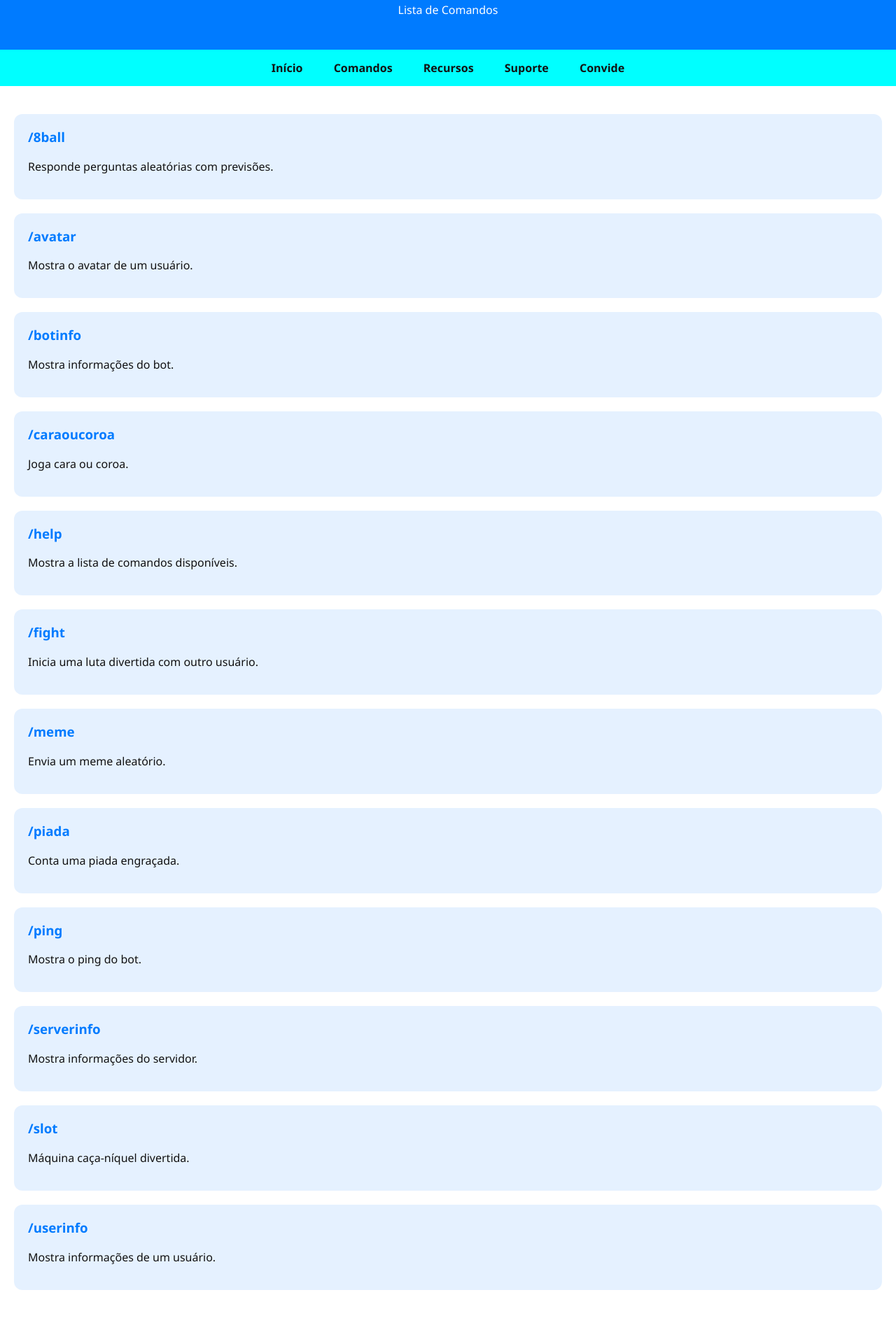
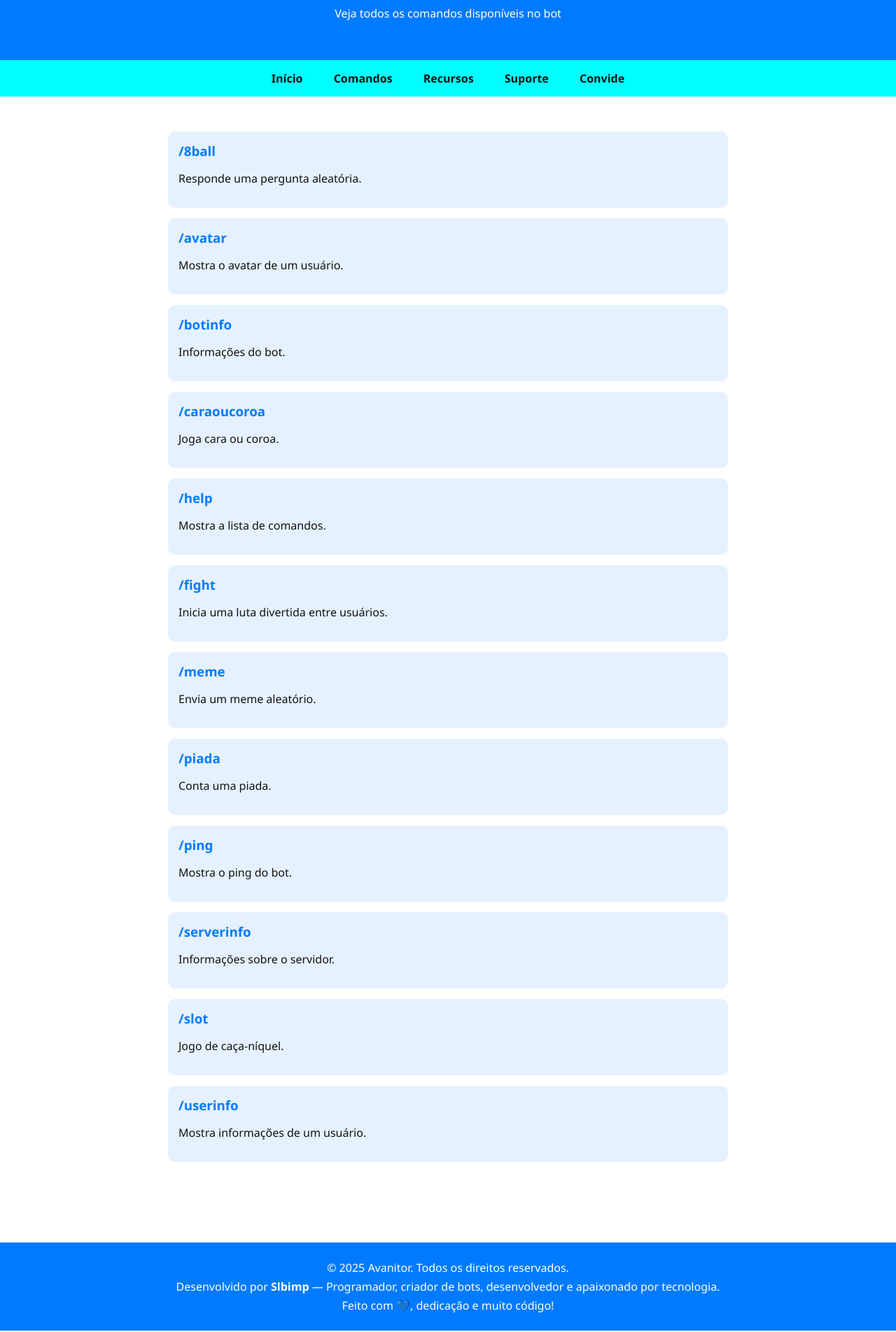
Before and after one commit to Sldark23/avanitor-bot, a plain HTML site: page comandos.html in a window 1280 px wide. Shown: the part 113-2017 px from the top of the page at 70% size. Drawn offline with Linux system fonts and the light colour scheme.

Commit message:
Update comandos.html

```diff
--- a/comandos.html
+++ b/comandos.html
@@ -11,6 +11,10 @@
             --branco: #ffffff;
             --preto: #121212;
             --cinza: #1f1f1f;
+        }
+
+        * {
+            box-sizing: border-box;
         }
 
         body {
@@ -30,8 +34,13 @@
         header {
             background-color: var(--azul);
             color: var(--branco);
-            padding: 30px 20px;
+            padding: 40px 20px;
             text-align: center;
+        }
+
+        header h1 {
+            margin: 0;
+            font-size: 3rem;
         }
 
         nav {
@@ -48,10 +57,40 @@
             margin: 0 20px;
             text-decoration: none;
             font-weight: bold;
+            font-size: 1rem;
             transition: color 0.3s;
         }
 
         nav a:hover {
+            color: var(--azul);
+        }
+
+        .container {
+            padding: 50px 20px;
+            text-align: center;
+        }
+
+        .commands-list {
+            max-width: 800px;
+            margin: 0 auto;
+            text-align: left;
+        }
+
+        .command {
+            background-color: rgba(0, 123, 255, 0.1);
+            padding: 15px;
+            border-radius: 10px;
+            margin-bottom: 15px;
+            transition: transform 0.3s, background-color 0.3s;
+        }
+
+        .command:hover {
+            transform: translateY(-5px);
+            background-color: rgba(0, 123, 255, 0.2);
+        }
+
+        .command h3 {
+            margin: 0;
             color: var(--azul);
         }
 
@@ -72,25 +111,16 @@
             background-color: var(--azul);
         }
 
-        .container {
-            padding: 40px 20px;
+        footer {
+            background-color: var(--azul);
+            color: var(--branco);
+            text-align: center;
+            padding: 20px;
+            margin-top: 50px;
         }
 
-        .command {
-            background-color: rgba(0, 123, 255, 0.1);
-            border-radius: 12px;
-            padding: 20px;
-            margin-bottom: 20px;
-            transition: background-color 0.3s;
-        }
-
-        .command:hover {
-            background-color: rgba(0, 123, 255, 0.2);
-        }
-
-        .command h3 {
-            margin-top: 0;
-            color: var(--azul);
+        footer p {
+            margin: 5px;
         }
 
         @media(max-width: 768px) {
@@ -99,6 +129,7 @@
                 margin: 10px 0;
             }
         }
+
     </style>
 </head>
 <body>
@@ -106,50 +137,29 @@
     <button class="theme-toggle" onclick="toggleTheme()">🌙</button>
 
     <header>
-        <h1>Avanitor</h1>
-        <p>Lista de Comandos</p>
+        <h1>Comandos do Avanitor</h1>
+        <p>Veja todos os comandos disponíveis no bot</p>
     </header>
 
     <nav>
         <a href="index.html">Início</a>
-        <a href="comandos.html">Comandos</a>
+        <a href="#">Comandos</a>
         <a href="#">Recursos</a>
-        <a href="https://discord.gg/SEU_SUPORTE" target="_blank">Suporte</a>
-        <a href="https://discord.com/oauth2/authorize?client_id=SEU_ID&permissions=8&scope=bot" target="_blank">Convide</a>
+        <a href="https://discord.gg/SEU_LINK_SUPORTE" target="_blank">Suporte</a>
+        <a href="https://discord.com/oauth2/authorize?client_id=1251544889917702166&permissions=8&scope=bot" target="_blank">Convide</a>
     </nav>
 
-    <div class="container" id="commands-list">
-        <!-- Comandos vão ser carregados aqui -->
+    <div class="container">
+        <div class="commands-list" id="commands"></div>
     </div>
 
+    <footer>
+        <p>© 2025 Avanitor. Todos os direitos reservados.</p>
+        <p>Desenvolvido por <strong>Slbimp</strong> — Programador, criador de bots, desenvolvedor e apaixonado por tecnologia.</p>
+        <p>Feito com 💙, dedicação e muito código!</p>
+    </footer>
+
     <script>
-        // 🔥 Dados dos comandos
-        const comandos = [
-    { nome: "8ball", descricao: "Responde perguntas aleatórias com previsões." },
-    { nome: "avatar", descricao: "Mostra o avatar de um usuário." },
-    { nome: "botinfo", descricao: "Mostra informações do bot." },
-    { nome: "caraoucoroa", descricao: "Joga cara ou coroa." },
-    { nome: "help", descricao: "Mostra a lista de comandos disponíveis." },
-    { nome: "fight", descricao: "Inicia uma luta divertida com outro usuário." },
-    { nome: "meme", descricao: "Envia um meme aleatório." },
-    { nome: "piada", descricao: "Conta uma piada engraçada." },
-    { nome: "ping", descricao: "Mostra o ping do bot." },
-    { nome: "serverinfo", descricao: "Mostra informações do servidor." },
-    { nome: "slot", descricao: "Máquina caça-níquel divertida." },
-    { nome: "userinfo", descricao: "Mostra informações de um usuário." }
-];
-
-        // 🧠 Carregar comandos
-        const lista = document.getElementById('commands-list');
-
-        comandos.forEach(cmd => {
-            const div = document.createElement('div');
-            div.className = 'command';
-            div.innerHTML = `<h3>/${cmd.nome}</h3><p>${cmd.descricao}</p>`;
-            lista.appendChild(div);
-        });
-
-        // 🌗 Tema claro/escuro
         function toggleTheme() {
             document.body.classList.toggle('dark');
             const button = document.querySelector('.theme-toggle');
@@ -159,6 +169,30 @@
                 button.textContent = '🌙';
             }
         }
+
+        const comandos = [
+            { nome: "8ball", desc: "Responde uma pergunta aleatória." },
+            { nome: "avatar", desc: "Mostra o avatar de um usuário." },
+            { nome: "botinfo", desc: "Informações do bot." },
+            { nome: "caraoucoroa", desc: "Joga cara ou coroa." },
+            { nome: "help", desc: "Mostra a lista de comandos." },
+            { nome: "fight", desc: "Inicia uma luta divertida entre usuários." },
+            { nome: "meme", desc: "Envia um meme aleatório." },
+            { nome: "piada", desc: "Conta uma piada." },
+            { nome: "ping", desc: "Mostra o ping do bot." },
+            { nome: "serverinfo", desc: "Informações sobre o servidor." },
+            { nome: "slot", desc: "Jogo de caça-níquel." },
+            { nome: "userinfo", desc: "Mostra informações de um usuário." }
+        ];
+
+        const container = document.getElementById('commands');
+
+        comandos.forEach(cmd => {
+            const div = document.createElement('div');
+            div.className = 'command';
+            div.innerHTML = `<h3>/${cmd.nome}</h3><p>${cmd.desc}</p>`;
+            container.appendChild(div);
+        });
     </script>
 
 </body>
```
